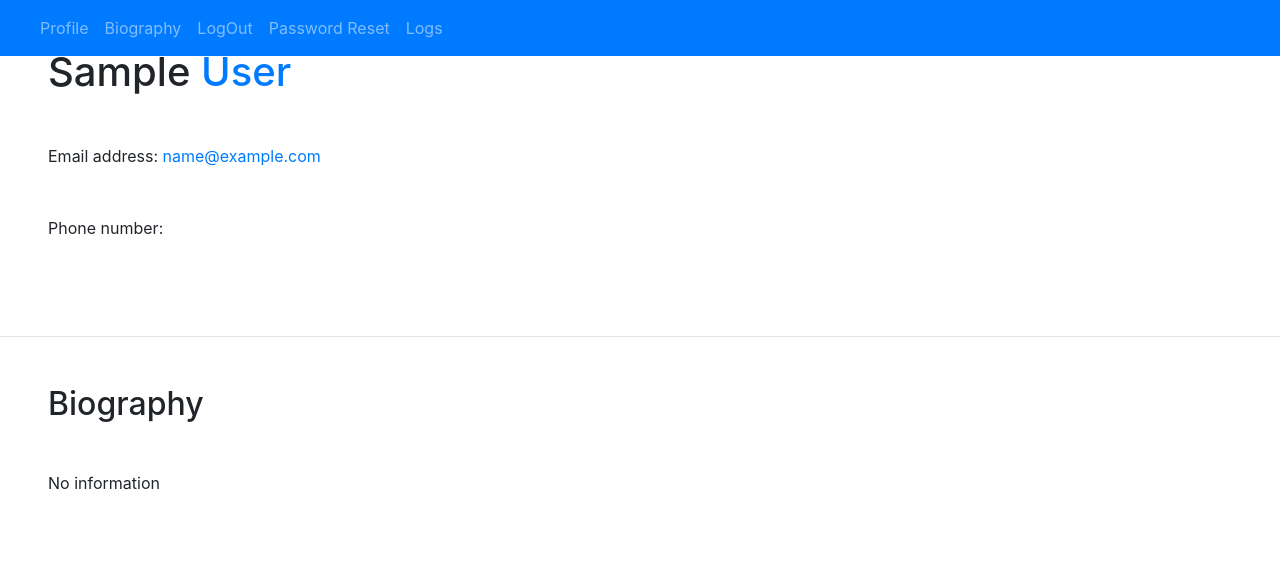
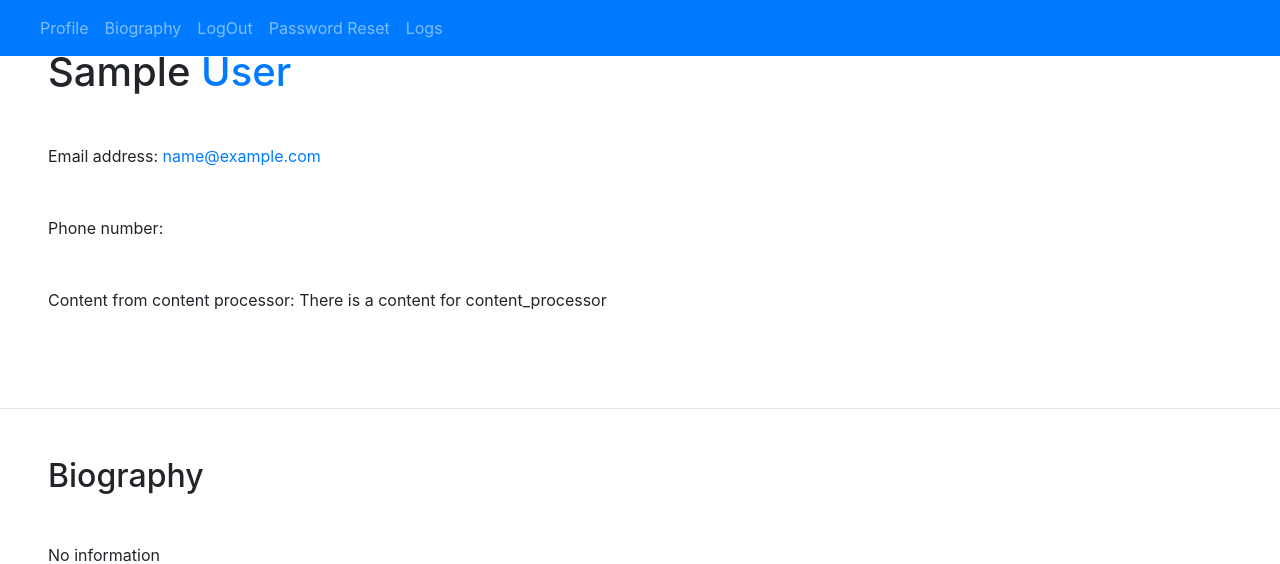
Before and after one commit to VadimNedojnov/Test_App, a Django app: page / in a window 1280 px wide. Shown: the top 564 px of the page. Run offline with Django 3.2, Linux system fonts and the light colour scheme; the visitor is signed in with stand-in values (Sample User, id 1); some libraries are stand-ins or nearby versions; some web fonts are replaced.

Commit message:
Content processor is added

```diff
--- a/src/templates/index.html
+++ b/src/templates/index.html
@@ -19,6 +19,8 @@
         <div class="subheading mb-5">Birth date: {{ user.birth_date }}
         </div>
         {% endif %}
+        <div class="subheading mb-5">Content from content processor: {{ SOME_ADDITIONAL_CONTENT }}
+        </div>
         <div class="social-icons">
           {% if user.linkedin_link %}
           <a href="{{ user.linkedin_link }}">
--- /dev/null
+++ b/src/test_app/context_processors.py
@@ -0,0 +1,5 @@
+from django.conf import settings
+
+
+def additional_content(request):
+    return {'SOME_ADDITIONAL_CONTENT': settings.SOME_ADDITIONAL_CONTENT}
--- a/src/test_app/settings.py
+++ b/src/test_app/settings.py
@@ -57,6 +57,7 @@ TEMPLATES = [
                 'django.template.context_processors.request',
                 'django.contrib.auth.context_processors.auth',
                 'django.contrib.messages.context_processors.messages',
+                'test_app.context_processors.additional_content'
             ],
         },
     },
@@ -119,6 +120,8 @@ AUTH_USER_MODEL = 'account.User'
 LOGIN_REDIRECT_URL = reverse_lazy('index')
 LOGOUT_REDIRECT_URL = reverse_lazy('index')
 
+SOME_ADDITIONAL_CONTENT = 'There is a content for content_processor'
+
 try:
     from test_app.settings_local import *
 except ImportError:
```
